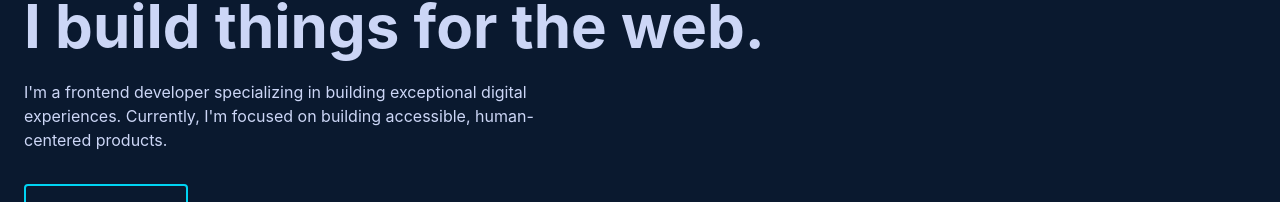
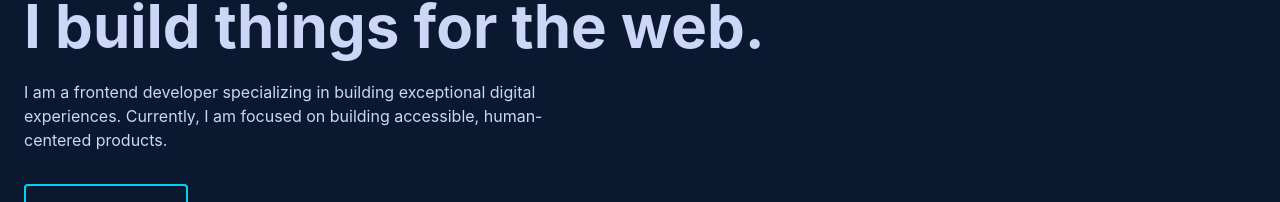
Before and after one commit to nikhildev-webapp/portfolio, a React (Vite) app: page / in a window 1280 px wide. Shown: the part 390-592 px from the top of the page. Built offline with nearby package versions, Linux system fonts and the light colour scheme.

Commit message:
fixing grammer issues

```diff
--- a/src/App.jsx
+++ b/src/App.jsx
@@ -123,8 +123,8 @@ function App() {
               I build things for the web.
             </h2>
             <p className="text-secondary max-w-xl mb-8">
-              I'm a frontend developer specializing in building exceptional digital experiences.
-              Currently, I'm focused on building accessible, human-centered products.
+              I am a frontend developer specializing in building exceptional digital experiences.
+              Currently, I am focused on building accessible, human-centered products.
             </p>
             <a
               href="#contact"
```
